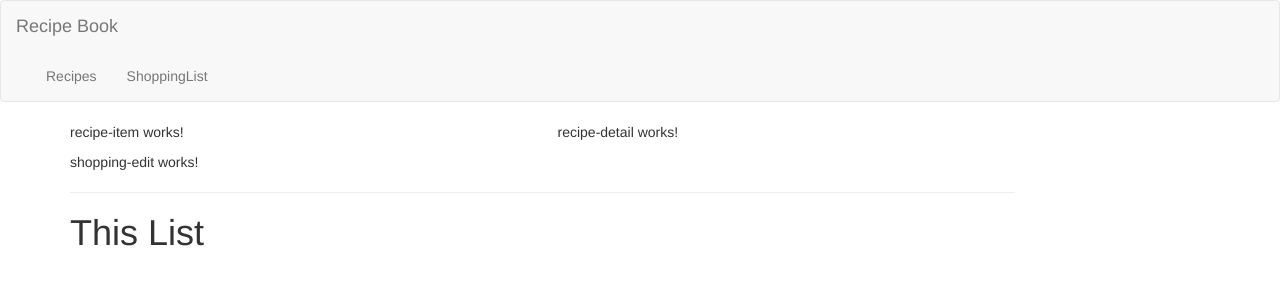
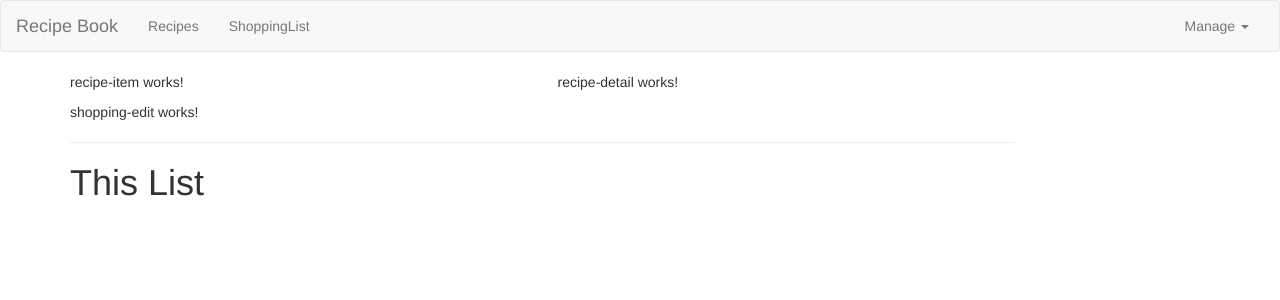
Before and after one commit to victorQuinteroP/angula-course, an Angular app in the folder appangular/: page / in a window 1280 px wide. Shown: the top 300 px of the page. Built offline with nearby package versions, Linux system fonts and the light colour scheme.

Commit message:
Modify start the header

```diff
--- a/appangular/src/app/header/header.component.html
+++ b/appangular/src/app/header/header.component.html
@@ -1,14 +1,19 @@
 <nav class="navbar navbar-default">
   <div class="container-fluid">
     <div class="navbar-header">
-      <a href="#" class="navbar-brand">Recipe Book</a>
-      <div class="collapse navbar-collapse">
+      <button type="button" class="navbar-toggle" (click)="collapsed = !collapsed">
+        <span class="icon-bar" *ngFor="let iconBar of [1, 2, 3]"></span>
+      </button>
+      <a routerLink="/" class="navbar-brand">Recipe Book</a>
+    </div>
+    <div class="navbar-collapse" [class.collapse]="collapsed" (window:resize)="collapsed = true">
       <ul class="nav navbar-nav">
         <li><a href="#">Recipes</a></li>
         <li><a href="#">ShoppingList</a></li>
       </ul>
-        <ul class="nav navbar-nav navba-right">
-          <li class="dropdow">
+      <ul class="nav navbar-nav navbar-right">
+        <li class="dropdown">
+          <a href="#" class="dropdown-toggle" role="button">Manage <span class="caret"></span></a>
           <ul class="dropdown-menu">
             <li><a href="#">Save Data</a></li>
             <li><a href="#">Fetch Data</a></li>
@@ -17,5 +22,4 @@
       </ul>
     </div>
   </div>
-  </div>
 </nav>
--- a/appangular/src/app/header/header.component.ts
+++ b/appangular/src/app/header/header.component.ts
@@ -6,5 +6,5 @@ import {Component} from "@angular/core";
   styleUrls:['./header.component.css']
 })
 export class HeaderComponent{
-
+  collapsed = true;
 }
```
Lines whose indentation alone changed are shown as unchanged.
